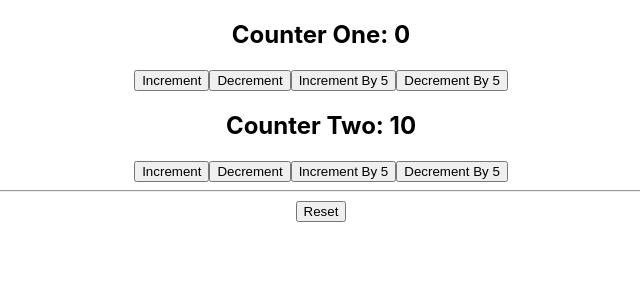
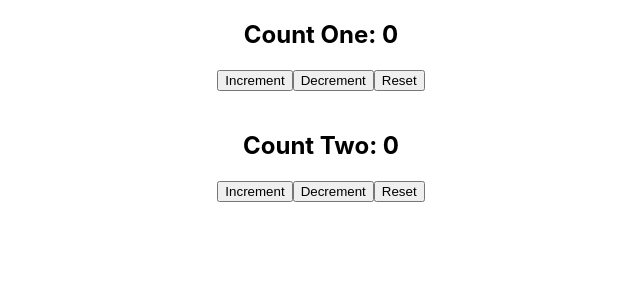
Before and after one commit to ZikaZaki/react-hooks, a React (Create React App) app: page / in a window 1280 px wide. Shown: the top 300 px of the page, without its empty margins (319-959 px from the left). Built offline with nearby package versions, Linux system fonts and the light colour scheme.

Commit message:
add CounterThree to App.js

```diff
--- a/src/App.js
+++ b/src/App.js
@@ -16,6 +16,7 @@ import IntervalHookCounter from "./components/IntervalHookCounter";
 import MouseContainer from "./components/MouseContainer";
 import CounterOne from "./components/CounterOne";
 import CounterTwo from "./components/CounterTwo";
+import CounterThree from "./components/CounterThree";
 
 export const UserContext = React.createContext()
 export const ChannelContext = React.createContext()
@@ -44,7 +45,8 @@ function App() {
         </ChannelContext.Provider>
       </UserContext.Provider> */}
       {/* <CounterOne /> */}
-      <CounterTwo />
+      {/* <CounterTwo /> */}
+      <CounterThree />
     </div>
   );
 }
```
